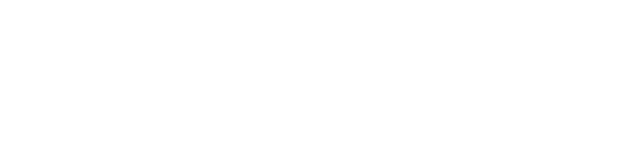
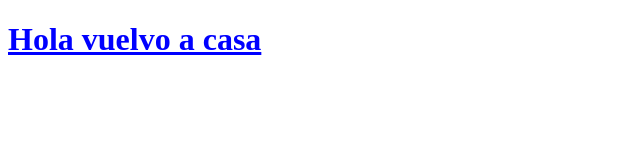
Before and after one commit to 1ASI0730-2620-16129-G2-NutriStartup/webdev-course-nutri-startup, a plain HTML site: page completed-examples/leccion-01/index.html in a window 1280 px wide. Shown: the whole page, without its empty margins (0-640 px from the left). Drawn offline with Linux system fonts and the light colour scheme.

Commit message:
docs: add completed examples of Lección 1

```diff
--- a/completed-examples/leccion-01/index.html
+++ b/completed-examples/leccion-01/index.html
@@ -1,10 +1,13 @@
 <!DOCTYPE html>
 <html lang="en">
 <head>
-    <meta charset="UTF-8">
-    <title>Title</title>
+    <meta charset="UTF-8" />
+    <meta name="viewport" content="width=device-width, initial-scale=1.0" />
+    <meta http-equiv="X-UA-Compatible" content="ie=edge" />
+    <title>HTML + CSS</title>
+    <link rel="stylesheet" href="styles.css" />
 </head>
 <body>
-
+<h1>Hola vuelvo a casa</h1>
 </body>
 </html>
--- /dev/null
+++ b/completed-examples/leccion-01/styles.css
@@ -0,0 +1,4 @@
+h1 {
+    text-decoration: underline;
+    color: blue;
+}
```
